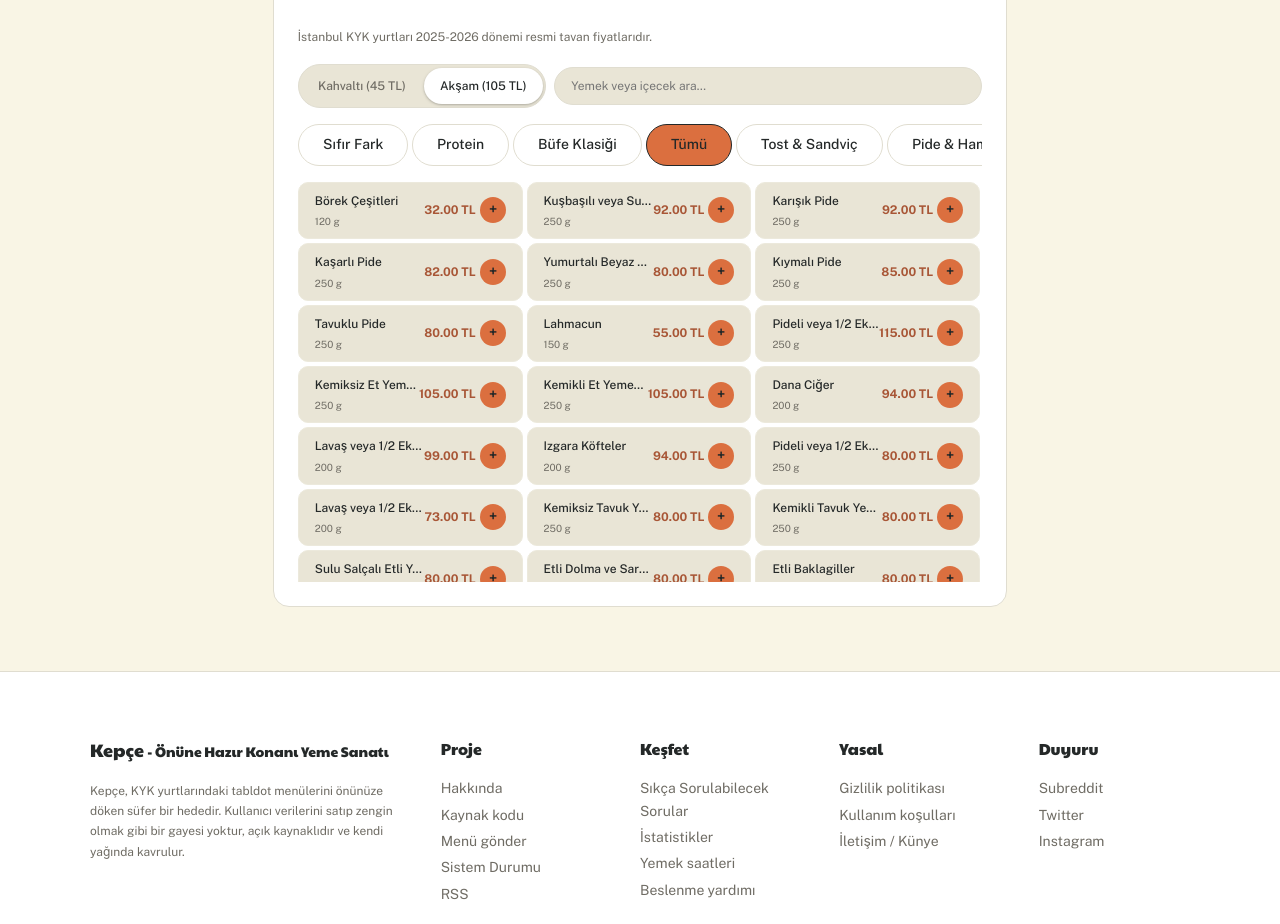
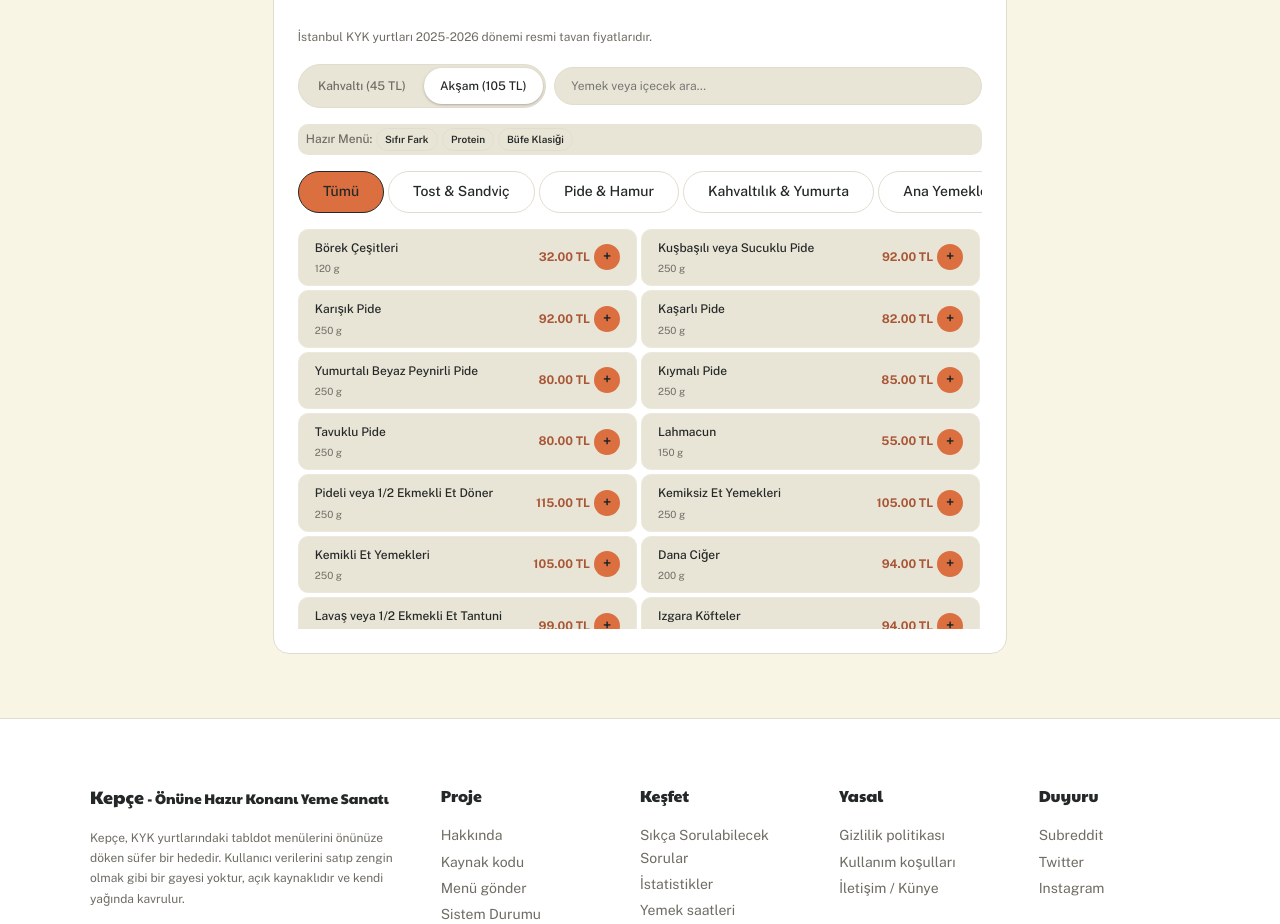
Before and after one commit to koder-cog/kepce, a SvelteKit app in the folder webapp/: page /kyk-beslenme-yardimi in a window 1280 px wide. Shown: the part 1780-2704 px from the top of the page. Built offline with nearby package versions, Linux system fonts and the light colour scheme; a web font is replaced by a local one.

Commit message:
fix(pricing): separate presets into dedicated bar from filter chips, enforce strict 2-column grid layout

```diff
--- a/webapp/src/components/features/pricing/PricingCalculator.svelte
+++ b/webapp/src/components/features/pricing/PricingCalculator.svelte
@@ -215,29 +215,34 @@
     </div>
   </div>
 
-  <!-- Satır 2: Akıllı Kombinasyon ve Kategori Çipleri -->
-  <div class="pricing-calc__chips-scroll" role="tablist">
+  <!-- Hazır Kombinasyon / Menü Butonları (Ayrı bir preset grubu) -->
+  <div class="pricing-calc__presets-bar">
+    <span class="pricing-calc__presets-label">Hazır Menü:</span>
     <button
       type="button"
-      class="chip chip--preset"
+      class="btn btn--secondary btn--xs"
       onclick={() => applyPreset("zero")}
     >
       Sıfır Fark
     </button>
     <button
       type="button"
-      class="chip chip--preset"
+      class="btn btn--secondary btn--xs"
       onclick={() => applyPreset("protein")}
     >
       Protein
     </button>
     <button
       type="button"
-      class="chip chip--preset"
+      class="btn btn--secondary btn--xs"
       onclick={() => applyPreset("classic")}
     >
       Büfe Klasiği
     </button>
+  </div>
+
+  <!-- Kategori Filtre Çipleri (Yalnızca filtreler) -->
+  <div class="pricing-calc__chips-scroll" role="tablist">
     {#each pricingData.categories as cat}
       <button
         type="button"
@@ -251,7 +256,7 @@
     {/each}
   </div>
 
-  <!-- Ürün Listesi Grid -->
+  <!-- Ürün Listesi Grid (Masaüstü: 2, Mobil: 1 Sütun) -->
   <div class="pricing-calc__grid">
     {#if filteredItems.length === 0}
       <div class="pricing-calc__empty">
--- a/webapp/src/styles/components/_pricing-calculator.css
+++ b/webapp/src/styles/components/_pricing-calculator.css
@@ -47,7 +47,24 @@
     border-radius: var(--radius-full);
   }
 
-  /* ── Category Chips ── */
+  /* ── Hazır Menü Presets (Ayrı ve Net Aksiyon Çubuğu) ── */
+  .pricing-calc__presets-bar {
+    display: flex;
+    align-items: center;
+    gap: var(--space-xs);
+    flex-wrap: wrap;
+    padding: var(--space-xs) var(--space-sm);
+    background: var(--color-surface-sunken);
+    border-radius: var(--radius-md);
+  }
+
+  .pricing-calc__presets-label {
+    font-size: var(--text-xs);
+    font-weight: var(--font-weight-medium);
+    color: var(--color-text-secondary);
+  }
+
+  /* ── Category Filter Chips ── */
   .pricing-calc__chips-scroll {
     display: flex;
     gap: var(--space-xs);
@@ -66,20 +83,20 @@
     flex-shrink: 0;
   }
 
-  .chip--preset {
-    border-color: var(--color-accent-text);
-    color: var(--color-accent-text);
-    background: var(--color-accent-subtle);
-  }
-
-  /* ── Item Grid ── */
+  /* ── Item Grid: Asla 3 sütun değil, Masaüstü: 2, Mobil: 1 ── */
   .pricing-calc__grid {
     display: grid;
-    grid-template-columns: repeat(auto-fill, minmax(210px, 1fr));
+    grid-template-columns: repeat(2, 1fr);
     gap: var(--space-xs);
     max-height: 400px;
     overflow-y: auto;
     padding-right: 2px;
+  }
+
+  @media (max-width: 640px) {
+    .pricing-calc__grid {
+      grid-template-columns: 1fr;
+    }
   }
 
   .pricing-calc__item {
```
